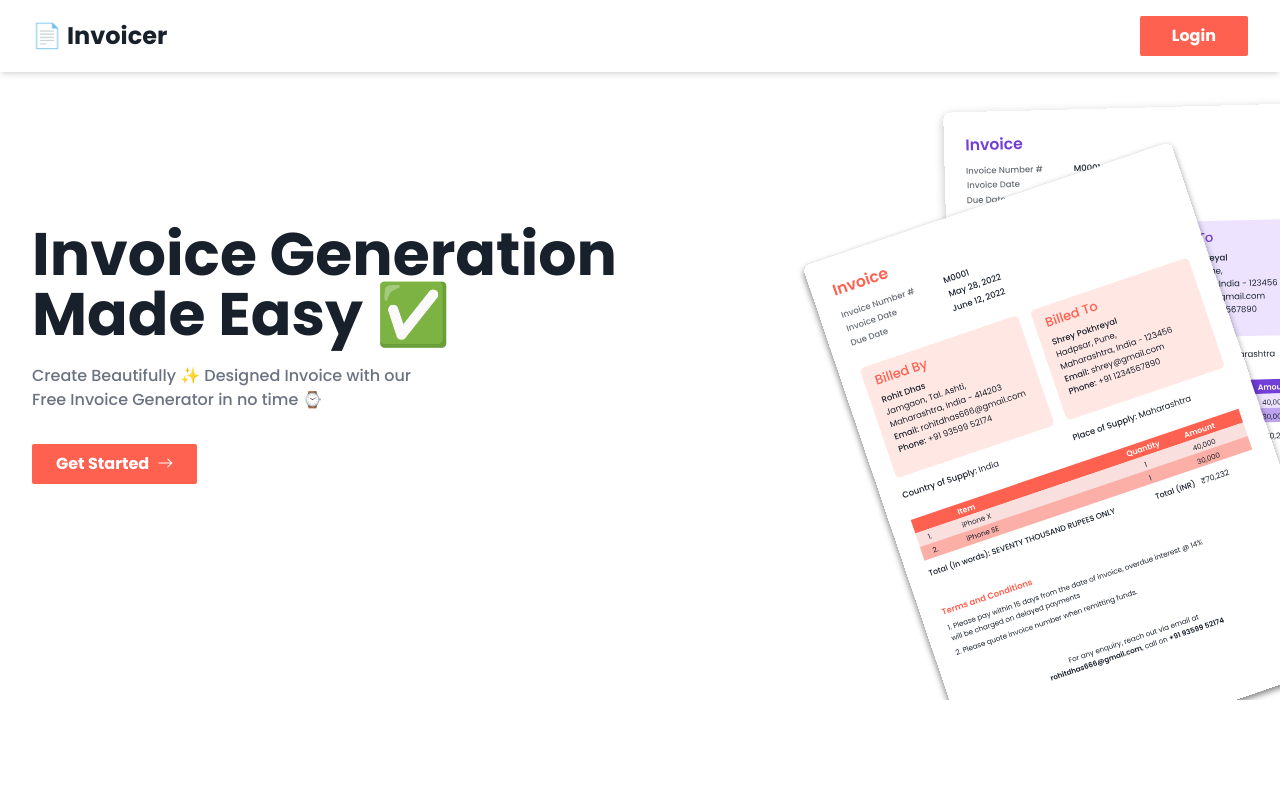
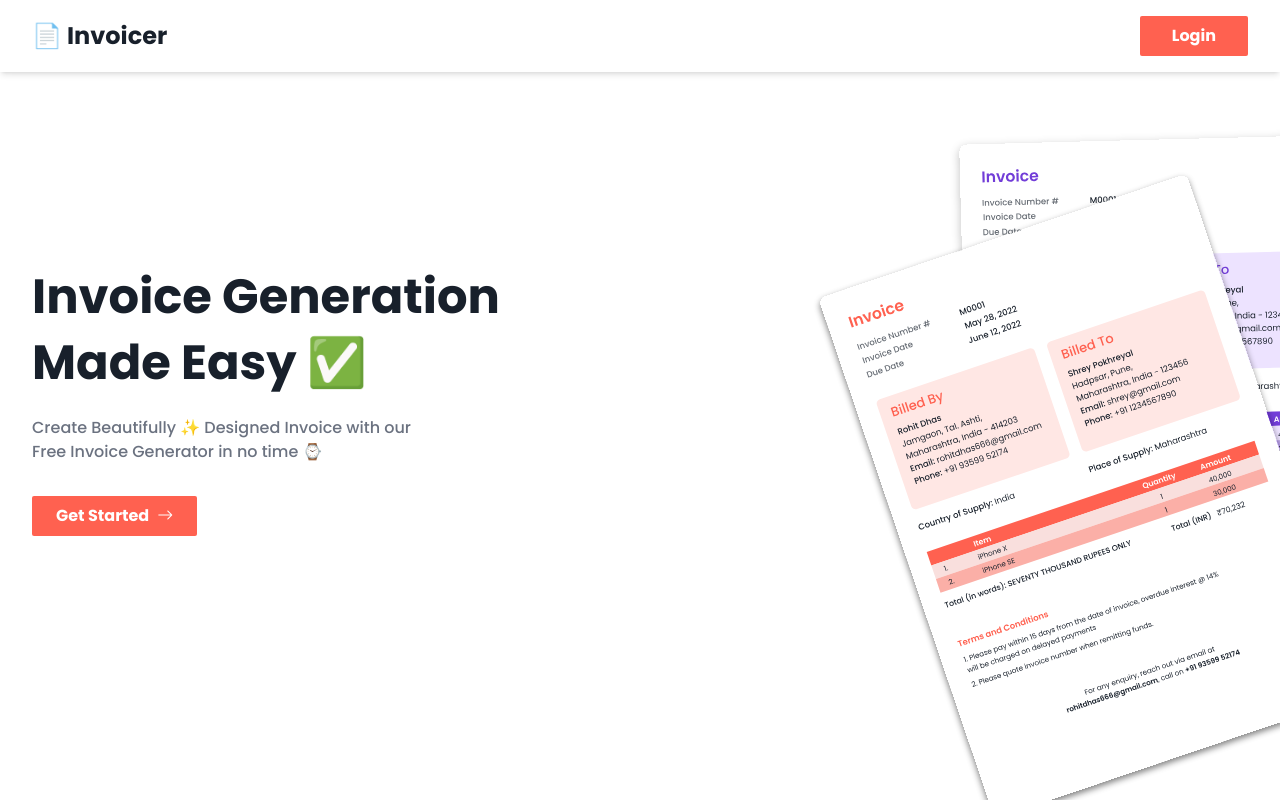
Before and after one commit to rohitdhas/invoicer, a Next.js app: page / in a window 1280 px wide. Built offline with nearby package versions, Linux system fonts and the light colour scheme.

Commit message:
fixed hero section

```diff
--- a/pages/index.js
+++ b/pages/index.js
@@ -1,4 +1,3 @@
-/* eslint-disable @next/next/no-img-element */
 import Head from "next/head";
 import HeroImg from "../public/hero_img.svg";
 import Image from "next/image";
@@ -11,10 +10,10 @@
       </Head>
       <main>
         {/* Hero Section */}
-        <div className="flex justify-between align items-center pl-8">
+        <div className="flex justify-start align items-center pl-8 overflow-hidden relative h-screen">
           <div>
             <div className="text-black">
-              <h2 className="xl:text-6xl md:text-5xl text-3xl font-bold">
+              <h2 className="md:text-5xl text-3xl font-bold md:leading-snug">
                 <p>Invoice Generation</p>
                 <p>Made Easy ✅</p>
               </h2>
@@ -28,14 +27,8 @@
               <i className="bi bi-arrow-right ml-2"></i>
             </button>
           </div>
-          <div>
-            <Image
-              className="translate-x-24 translate-y-24"
-              height={700}
-              width={600}
-              src={HeroImg}
-              alt="Hero Image"
-            />
+          <div className="translate-x-28 translate-y-24 absolute right-0 top-8">
+            <Image height={700} width={600} src={HeroImg} alt="Hero Image" />
           </div>
         </div>
       </main>
```
Also changed, not shown: public/hero_img.png (deleted).
